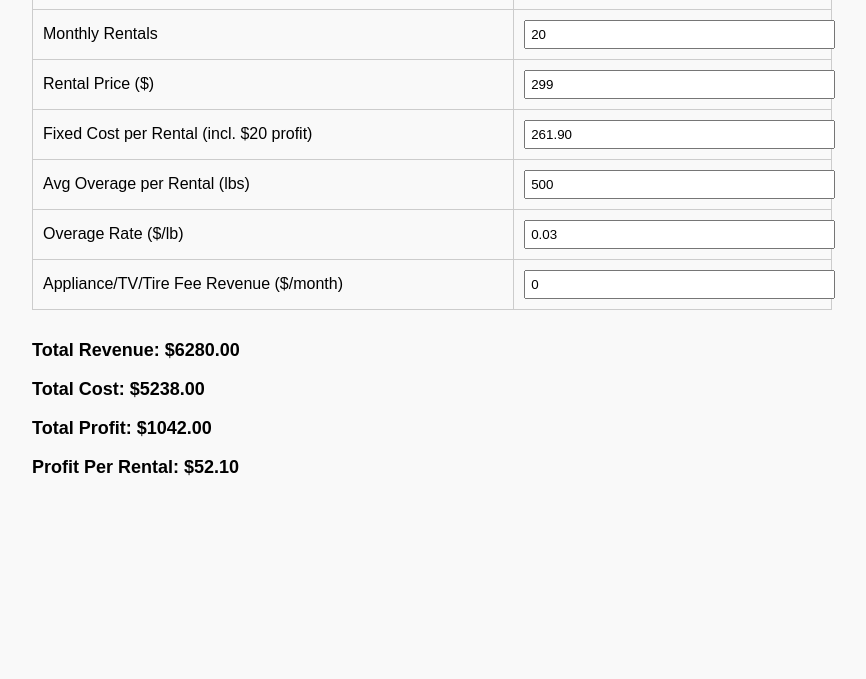
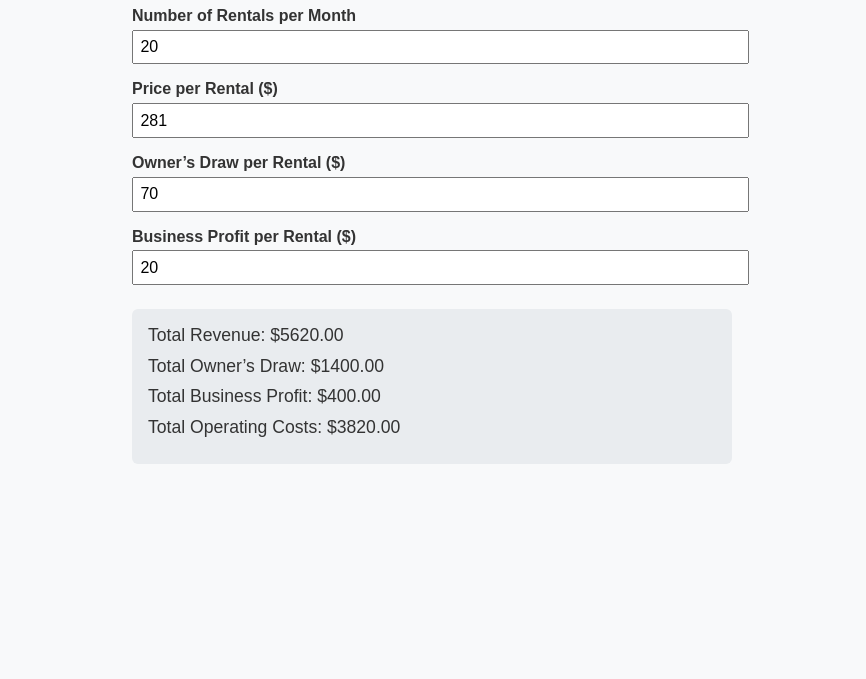
Before and after one commit to EliavD/calc, a plain HTML site: page index.html in a window 1280 px wide. Shown: the part 121-800 px from the top of the page, without its empty margins (208-1074 px from the left). Drawn offline with Linux system fonts and the light colour scheme.

Commit message:
Update index.html

```diff
--- a/index.html
+++ b/index.html
@@ -1,63 +1,106 @@
 <!DOCTYPE html>
 <html lang="en">
 <head>
-  <meta charset="UTF-8">
+<meta charset="UTF-8" />
+<meta name="viewport" content="width=device-width, initial-scale=1" />
 <title>Dumpster Rental Profit Calculator</title>
 <style>
-    body { font-family: Arial, sans-serif; padding: 20px; max-width: 800px; margin: auto; background-color: #f9f9f9; }
-    h1 { font-size: 28px; margin-bottom: 10px; }
-    table { width: 100%; border-collapse: collapse; margin-top: 20px; }
-    th, td { padding: 10px; border: 1px solid #ccc; text-align: left; }
-    input { width: 100%; padding: 5px; }
-    .results { margin-top: 30px; font-weight: bold; font-size: 18px; }
+  body {
+    font-family: Arial, sans-serif;
+    max-width: 600px;
+    margin: 2rem auto;
+    padding: 1rem;
+    background: #f8f9fa;
+    color: #333;
+  }
+  h1 {
+    text-align: center;
+    color: #004085;
+  }
+  label {
+    font-weight: bold;
+    display: block;
+    margin-top: 1rem;
+  }
+  input[type="number"] {
+    width: 100%;
+    padding: 0.4rem;
+    margin-top: 0.3rem;
+    font-size: 1rem;
+  }
+  .output {
+    background: #e9ecef;
+    margin-top: 1.5rem;
+    padding: 1rem;
+    border-radius: 6px;
+    font-size: 1.1rem;
+  }
+  .output div {
+    margin-bottom: 0.6rem;
+  }
+  .highlight {
+    font-weight: bold;
+    color: #155724;
+  }
 </style>
 </head>
 <body>
   <h1>Dumpster Rental Profit Calculator</h1>
 
-  <table>
-    <tr><th>Input</th><th>Value</th></tr>
-    <tr><td>Monthly Rentals</td><td><input type="number" id="rentals" value="20"></td></tr>
-    <tr><td>Rental Price ($)</td><td><input type="number" id="rentalPrice" value="299"></td></tr>
-    <tr><td>Fixed Cost per Rental (incl. $20 profit)</td><td><input type="number" id="fixedCost" value="261.90"></td></tr>
-    <tr><td>Avg Overage per Rental (lbs)</td><td><input type="number" id="overageLbs" value="500"></td></tr>
-    <tr><td>Overage Rate ($/lb)</td><td><input type="number" id="overageRate" value="0.03"></td></tr>
-    <tr><td>Appliance/TV/Tire Fee Revenue ($/month)</td><td><input type="number" id="extraFees" value="0"></td></tr>
-  </table>
+  <label for="rentals">Number of Rentals per Month</label>
+  <input type="number" id="rentals" min="0" value="20" />
 
-  <div class="results">
-    <p>Total Revenue: $<span id="totalRevenue">0</span></p>
-    <p>Total Cost: $<span id="totalCost">0</span></p>
-    <p>Total Profit: $<span id="totalProfit">0</span></p>
-    <p>Profit Per Rental: $<span id="profitPerRental">0</span></p>
+  <label for="price">Price per Rental ($)</label>
+  <input type="number" id="price" min="0" value="281" step="0.01" />
+
+  <label for="ownerDraw">Owner’s Draw per Rental ($)</label>
+  <input type="number" id="ownerDraw" min="0" value="70" step="0.01" />
+
+  <label for="businessProfit">Business Profit per Rental ($)</label>
+  <input type="number" id="businessProfit" min="0" value="20" step="0.01" />
+
+  <div class="output" id="results">
+    <div>Total Revenue: $<span id="totalRevenue">0</span></div>
+    <div>Total Owner’s Draw: $<span id="totalOwnerDraw">0</span></div>
+    <div>Total Business Profit: $<span id="totalBusinessProfit">0</span></div>
+    <div>Total Operating Costs: $<span id="totalCosts">0</span></div>
   </div>
 
 <script>
-    function calculateProfit() {
-      const rentals = parseFloat(document.getElementById('rentals').value);
-      const rentalPrice = parseFloat(document.getElementById('rentalPrice').value);
-      const fixedCost = parseFloat(document.getElementById('fixedCost').value);
-      const overageLbs = parseFloat(document.getElementById('overageLbs').value);
-      const overageRate = parseFloat(document.getElementById('overageRate').value);
-      const extraFees = parseFloat(document.getElementById('extraFees').value);
+  const rentalsInput = document.getElementById('rentals');
+  const priceInput = document.getElementById('price');
+  const ownerDrawInput = document.getElementById('ownerDraw');
+  const businessProfitInput = document.getElementById('businessProfit');
 
-      const overageIncomePerRental = overageLbs * overageRate;
-      const totalRevenue = rentals * (rentalPrice + overageIncomePerRental) + extraFees;
-      const totalCost = rentals * fixedCost;
-      const totalProfit = totalRevenue - totalCost;
-      const profitPerRental = totalProfit / rentals;
+  const totalRevenueEl = document.getElementById('totalRevenue');
+  const totalOwnerDrawEl = document.getElementById('totalOwnerDraw');
+  const totalBusinessProfitEl = document.getElementById('totalBusinessProfit');
+  const totalCostsEl = document.getElementById('totalCosts');
 
-      document.getElementById('totalRevenue').textContent = totalRevenue.toFixed(2);
-      document.getElementById('totalCost').textContent = totalCost.toFixed(2);
-      document.getElementById('totalProfit').textContent = totalProfit.toFixed(2);
-      document.getElementById('profitPerRental').textContent = profitPerRental.toFixed(2);
+  function calculate() {
+    const rentals = Number(rentalsInput.value);
+    const price = Number(priceInput.value);
+    const ownerDraw = Number(ownerDrawInput.value);
+    const businessProfit = Number(businessProfitInput.value);
+
+    const totalRevenue = rentals * price;
+    const totalOwnerDraw = rentals * ownerDraw;
+    const totalBusinessProfit = rentals * businessProfit;
+    const totalCosts = totalRevenue - totalOwnerDraw - totalBusinessProfit;
+
+    totalRevenueEl.textContent = totalRevenue.toFixed(2);
+    totalOwnerDrawEl.textContent = totalOwnerDraw.toFixed(2);
+    totalBusinessProfitEl.textContent = totalBusinessProfit.toFixed(2);
+    totalCostsEl.textContent = totalCosts.toFixed(2);
   }
 
-    document.querySelectorAll('input').forEach(input => {
-      input.addEventListener('input', calculateProfit);
-    });
+  rentalsInput.addEventListener('input', calculate);
+  priceInput.addEventListener('input', calculate);
+  ownerDrawInput.addEventListener('input', calculate);
+  businessProfitInput.addEventListener('input', calculate);
 
-    calculateProfit();
+  // Initial calculation
+  calculate();
 </script>
 </body>
 </html>
```
Lines whose indentation alone changed are shown as unchanged.
